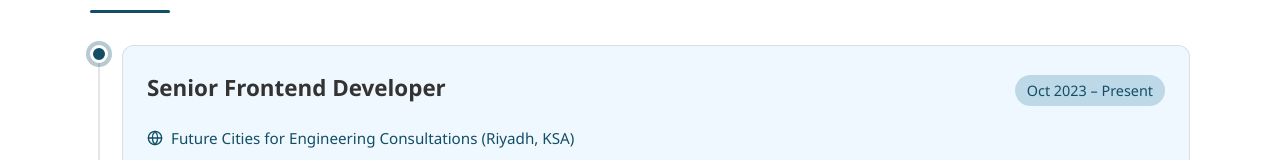
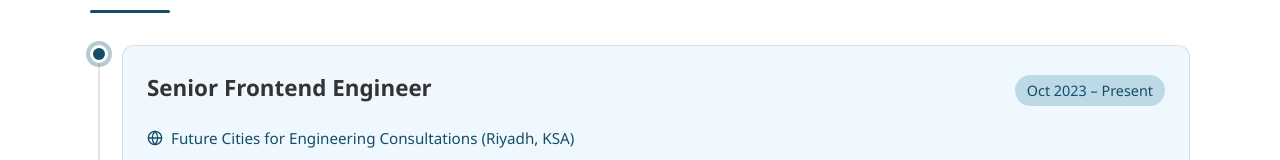
Before and after one commit to irfan3434/irfanishtiaq.dev, a React (Create React App) app: page /about in a window 1280 px wide. Shown: the part 483-643 px from the top of the page. Built offline with nearby package versions, Linux system fonts and the light colour scheme.

Commit message:
recitifcation of UI

```diff
--- a/src/components/Header.js
+++ b/src/components/Header.js
@@ -191,7 +191,7 @@ const Header = () => {
 
           <div className="mobile-nav-footer">
             <Code size={24} />
-            <p>Frontend Developer Portfolio</p>
+            <p>Frontend Engineer Portfolio</p>
           </div>
         </div>
       </div>
--- a/src/components/ProfileCard.js
+++ b/src/components/ProfileCard.js
@@ -46,7 +46,7 @@ const ProfileCardComponent = ({
   mobileTiltSensitivity = 5,
   miniAvatarUrl,
   name = "Irfan Ishtiaq",
-  title = "Senior Frontend Developer",
+  title = "Senior Frontend Engineer",
   handle = "irfanishtiaq",
   status = "Available",
   contactText = "Contact",
--- a/src/pages/About.js
+++ b/src/pages/About.js
@@ -221,7 +221,7 @@ const About = () => {
                   <div className="timeline-content">
                     <div className="job-item">
                       <div className="job-header">
-                        <h3>Senior Frontend Developer</h3>
+                        <h3>Senior Frontend Engineer</h3>
                         <span className="job-date">Oct 2023 – Present</span>
                       </div>
                       <p className="job-company"><Globe size={16} /> Future Cities for Engineering Consultations (Riyadh, KSA)</p>
--- a/src/pages/Home.js
+++ b/src/pages/Home.js
@@ -54,7 +54,7 @@ const HeroSection = () => {
   const servicesRef = useRef(null);
 
   const taglines = [
-    "Creative Frontend Developer",
+    "Creative Frontend Engineer",
     "React & Next.js Expert",
     "Shopify Theme Specialist",
     "Pixel-perfect UI Engineer",
@@ -138,7 +138,7 @@ const HeroSection = () => {
           <div className="hero-left">
             <ProfileCard
               name="Irfan Ishtiaq"
-              title="Senior Frontend Developer"
+              title="Senior Frontend Engineer"
               handle="irfanishtiaq"
               status="Available for Projects"
               contactText="Contact Me"
--- a/src/pages/Resume.js
+++ b/src/pages/Resume.js
@@ -136,7 +136,7 @@ const Resume = () => (
 
       <div className="experience-item">
         <div className="job-header">
-          <h3>Senior Frontend Developer | IT Consultant</h3>
+          <h3>Senior Frontend Engineer</h3>
           <span className="job-duration">Oct 2023 – Present</span>
         </div>
         <div className="company-name">Future Cities for Engineering Consultations (Riyadh, KSA)</div>
```
Also changed, not shown: 1 other file (tests, documents, lock files or other folders).
